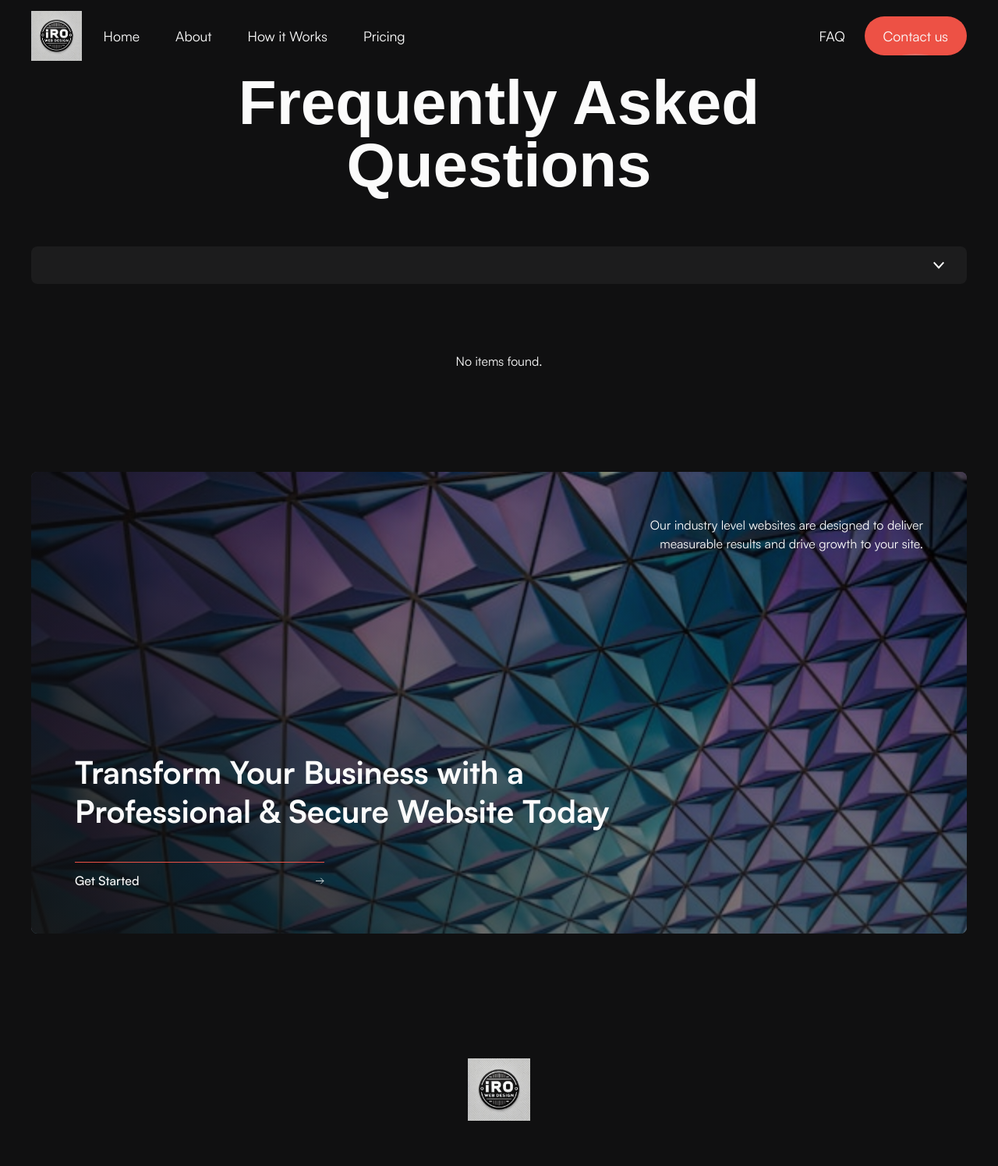
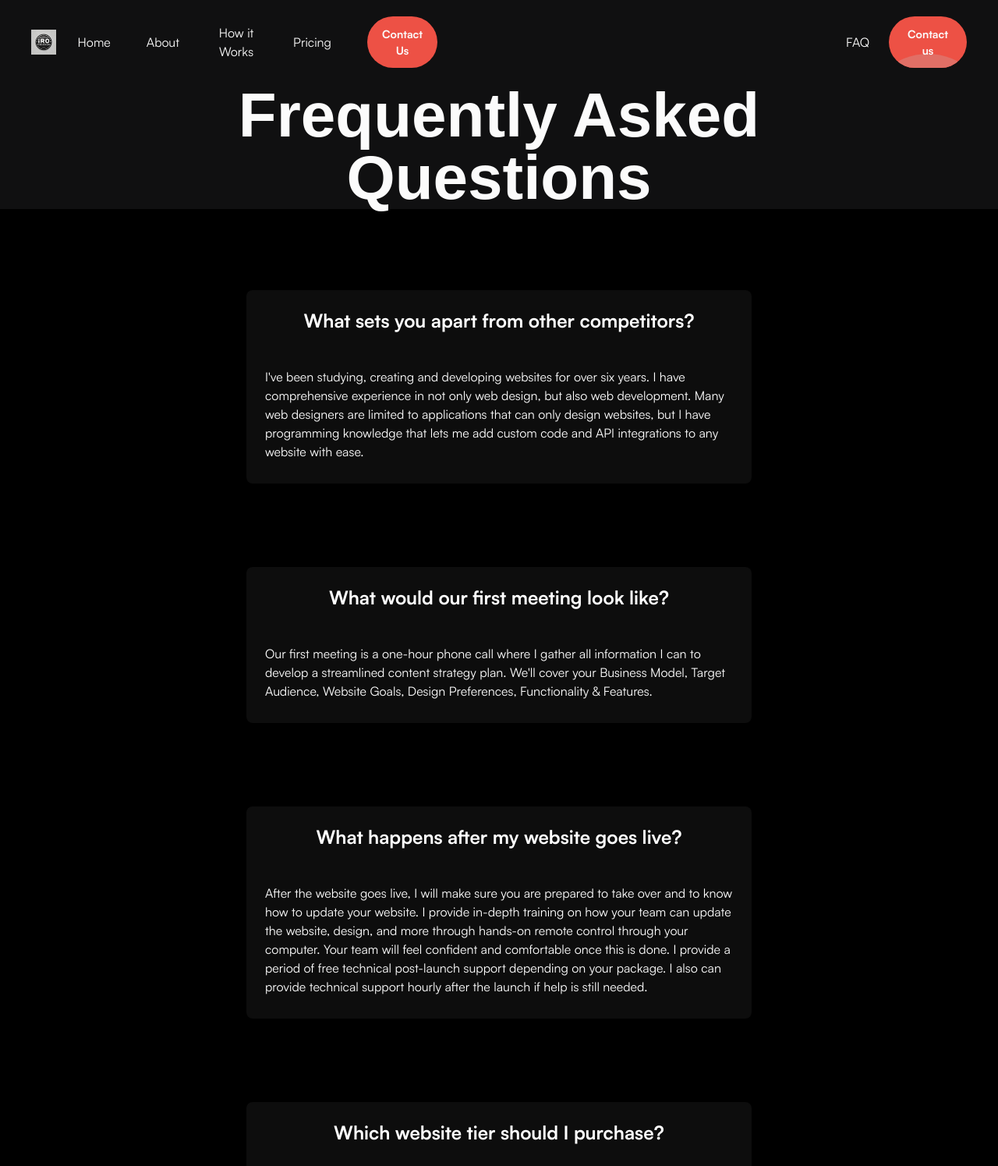
Before and after one commit to kywebb/iro-web-design, a website: page public/faq.html in a window 1280 px wide. Shown: the top 1495 px of the page at 78% size. Drawn offline with nearby package versions, Linux system fonts and the light colour scheme; a script that the page names is missing.

Commit message:
added faq with the free form so it re-populates and removes old cms

```diff
--- a/public/faq.html
+++ b/public/faq.html
@@ -1,4 +1,4 @@
-<!DOCTYPE html><!--  This site was created in Webflow. https://webflow.com  --><!--  Last Published: Fri Apr 25 2025 03:32:09 GMT+0000 (Coordinated Universal Time)  -->
+<!DOCTYPE html><!--  This site was created in Webflow. https://webflow.com  --><!--  Last Published: Sat Feb 15 2025 23:46:42 GMT+0000 (Coordinated Universal Time)  -->
 <html data-wf-page="67ac0e5e70ffcb46b5ffbcf2" data-wf-site="67ac0e5e70ffcb46b5ffbc84">
 <head>
   <meta charset="utf-8">
@@ -17,10 +17,6 @@
   <link href="css/normalize.css" rel="stylesheet" type="text/css">
   <link href="css/webflow.css" rel="stylesheet" type="text/css">
   <link href="css/irowebdesign.webflow.css" rel="stylesheet" type="text/css">
-  <link href="https://fonts.googleapis.com" rel="preconnect">
-  <link href="https://fonts.gstatic.com" rel="preconnect" crossorigin="anonymous">
-  <script src="https://ajax.googleapis.com/ajax/libs/webfont/1.6.26/webfont.js" type="text/javascript"></script>
-  <script type="text/javascript">WebFont.load({  google: {    families: ["Montserrat:100,100italic,200,200italic,300,300italic,400,400italic,500,500italic,600,600italic,700,700italic,800,800italic,900,900italic"]  }});</script>
   <script type="text/javascript">!function(o,c){var n=c.documentElement,t=" w-mod-";n.className+=t+"js",("ontouchstart"in o||o.DocumentTouch&&c instanceof DocumentTouch)&&(n.className+=t+"touch")}(window,document);</script>
   <link href="images/favicon.png" rel="shortcut icon" type="image/x-icon">
   <link href="images/webclip.jpg" rel="apple-touch-icon">
@@ -30,29 +26,22 @@
     <div class="padding-global">
       <div class="container w-container">
         <div class="navbar-component">
-          <a href="index.html" data-w-id="6deb3682-e1f7-9f5f-adeb-87fc1448026f" class="brand w-nav-brand"><img sizes="(max-width: 767px) 98vw, (max-width: 991px) 728px, 940px" srcset="images/iro-logo-p-500.jpeg 500w, images/iro-logo-p-800.jpeg 800w, images/iro-logo.jpeg 1024w" alt="A gray background with a black circle with the words &quot;Iro Web Design&quot; enclosed within. " src="images/iro-logo.jpeg" loading="lazy" class="image-3"></a>
+          <a href="index.html" data-w-id="6deb3682-e1f7-9f5f-adeb-87fc1448026f" class="brand w-nav-brand"><img sizes="(max-width: 479px) 11vw, (max-width: 767px) 7vw, (max-width: 991px) 5vw, 4vw" srcset="images/iro-logo-p-500.jpeg 500w, images/iro-logo-p-800.jpeg 800w, images/iro-logo.jpeg 1024w" alt="A gray background with a black circle with the words &quot;Iro Web Design&quot; enclosed within. " src="images/iro-logo.jpeg" loading="lazy"></a>
           <div class="nav-menu-wrap">
             <div>
               <nav role="navigation" class="nav-menu w-nav-menu">
                 <a href="index.html" class="nav-link w-inline-block">
-                  <div class="navbar-text">Home</div>
+                  <div>Home</div>
                 </a>
                 <a href="about.html" class="nav-link w-inline-block">
-                  <div class="navbar-text">About</div>
+                  <div>About</div>
                 </a>
                 <a href="howitworks.html" class="nav-link w-inline-block">
-                  <div class="navbar-text">How it Works</div>
+                  <div>How it Works</div>
                 </a>
                 <a href="pricing.html" class="nav-link w-inline-block">
-                  <div class="navbar-text">Pricing</div>
+                  <div>Pricing</div>
                 </a>
-                <div class="mobile-navbar-content">
-                  <a href="#" class="link-block-navbar w-inline-block">
-                    <div>What’s New</div>
-                  </a>
-                  <a href="faq.html" aria-current="page" class="link-block-navbar w-inline-block w--current">
-                    <div>Help</div>
-                  </a>
                   <a href="contact.html" class="primary-button w-inline-block">
                     <div class="text-size-small text-weight-bold">Contact Us</div>
                   </a>
@@ -66,11 +55,11 @@
             </div>
             <div class="right-navbar-content">
               <a href="faq.html" aria-current="page" class="link-block-navbar w-inline-block w--current">
-                <div class="navbar-text">FAQ</div>
+                <div>FAQ</div>
               </a>
               <a href="contact.html" class="primary-button w-inline-block">
                 <div class="relative">
-                  <div class="navbar-text">Contact us</div>
+                  <div class="text-size-small text-weight-bold">Contact us</div>
                 </div>
                 <div class="button-elipse"></div>
               </a>
@@ -93,38 +82,65 @@
       </div>
     </div>
   </section>
-  <section class="faq">
+
+
+  <section class="faq" style="background-color: black; text-align: center; color: white; padding: 40px 0;">
     <div class="padding-global">
       <div class="w-layout-blockcontainer container small w-container">
-        <div class="faq-component w-dyn-list">
-          <div role="list" class="faq-list w-dyn-items">
-            <div role="listitem" class="faq-item w-dyn-item">
-              <div class="faq-top">
-                <div class="faq-title-wrapper">
-                  <div class="text-size-medium w-dyn-bind-empty"></div>
-                </div>
-                <div class="faq-action-wrapper"><img loading="lazy" src="images/FAQ-Arrow.svg" alt="Arrow" class="arrow"></div>
-              </div>
-              <div class="faq-bottom">
-                <div class="faq-bottom-content">
-                  <p id="w-node-b0baddf6-0c43-40d8-7f14-c746c2b3a395-b5ffbcf2" class="w-dyn-bind-empty"></p>
-                </div>
-              </div>
+        <div class="faq-component">
+
+          <div class="faq-item" style="margin-bottom: 30px;">
+            <h3 style="font-size: 1.5em; margin: 0;">What sets you apart from other competitors?</h3>
+            <div style="max-width: 600px; margin: 0 auto; text-align: left; margin-top: 15px;">
+              <p style="font-size: 1em; margin: 5px 0;">I've been studying, creating and developing websites for over
+                six years. I have comprehensive experience in not only web design, but also web development. Many web
+                designers are limited to applications that can only design websites, but I have programming knowledge
+                that lets me add custom code and API integrations to any website with ease.</p>
             </div>
           </div>
-          <div class="empty-state w-dyn-empty">
-            <div>No items found.</div>
+
+          <div class="faq-item" style="margin-bottom: 30px;">
+            <h3 style="font-size: 1.5em; margin: 0;">What would our first meeting look like?</h3>
+            <div style="max-width: 600px; margin: 0 auto; text-align: left; margin-top: 15px;">
+              <p style="font-size: 1em; margin: 5px 0;">Our first meeting is a one-hour phone call where I gather all
+                information I can to develop a streamlined content strategy plan. We'll cover your Business Model, Target
+                Audience, Website Goals, Design Preferences, Functionality & Features.</p>
+            </div>
+          </div>
+
+
+
+          <div class="faq-item" style="margin-bottom: 30px;">
+            <h3 style="font-size: 1.5em; margin: 0;">What happens after my website goes live?</h3>
+            <div style="max-width: 600px; margin: 0 auto; text-align: left; margin-top: 15px;">
+              <p style="font-size: 1em; margin: 5px 0;">After the website goes live, I will make sure you are prepared to
+                take over and to know how to update your website. I provide in-depth training on how your team can update
+                the website, design, and more through hands-on remote control through your computer. Your team will feel
+                confident and comfortable once this is done. I provide a period of free technical post-launch support depending
+                on your package. I also can provide technical support hourly after the launch if help is still needed.</p>
+            </div>
+          </div>
+          <div class="faq-item" style="margin-bottom: 30px;">
+            <h3 style="font-size: 1.5em; margin: 0;">Which website tier should I purchase?</h3>
+            <div style="max-width: 600px; margin: 0 auto; text-align: left; margin-top: 15px;">
+              <p style="font-size: 1em; margin: 5px 0;">The Starter Professional Website is perfect for solo individuals.
+                The Advanced Professional Website is ideal for personal brands, while the Premium Professional Website is
+                best for businesses. However, people may choose lower or higher tiers for all sorts of reasons.</p>
+            </div>
           </div>
         </div>
       </div>
     </div>
   </section>
+
+
+
   <section>
     <div class="padding-global">
       <div class="w-layout-blockcontainer container w-container">
         <div class="banner-wrapper">
           <div class="banner-content">
-            <div class="top-content navbar-plaintext">
+            <div class="top-content">
               <div class="max-width-38ch">
                 <div class="text-align-right">
                   <div>Our industry level websites are designed to deliver measurable results and drive growth to your site.</div>
@@ -132,8 +148,8 @@
               </div>
             </div>
             <div class="bottom-content">
-              <div class="max-width-65ch">
-                <div class="heading-5 text-weight-bold">Transform Your Business with a Professional &amp; Secure Website Today</div>
+              <div class="max-width-50ch">
+                <div class="heading-5 text-weight-bold">Transform Your Business with a Professional Website Today</div>
               </div>
               <a href="pricing.html" class="banner-button w-inline-block">
                 <div class="banner-button-line">
@@ -147,7 +163,7 @@
             </div>
           </div>
           <div class="banner-overlay"></div>
-          <div class="banner-background"><img class="unsplash-image" src="images/NFs6dRTBgaM.jpg" width="2426" height="1728" alt="A picture of a laptop on a desk with some sort of analytics software opened up on it." style="color:#404040;background-color:#404040" sizes="(max-width: 767px) 100vw, (max-width: 991px) 728px, 940px" loading="lazy" srcset="images/NFs6dRTBgaM-p-500.jpg 500w, images/NFs6dRTBgaM.jpg 600w"></div>
+          <div class="banner-background"><img class="unsplash-image" src="images/hpjSkU2UYSU.jpg" width="2426" height="1728" alt="A picture of a laptop on a desk with some sort of analytics software opened up on it." style="color:#404040;background-color:#404040" sizes="(max-width: 479px) 93vw, (max-width: 767px) 95vw, (max-width: 991px) 92vw, 93vw" loading="lazy" srcset="images/hpjSkU2UYSU-p-500.jpg 500w, images/hpjSkU2UYSU.jpg 600w"></div>
         </div>
       </div>
     </div>
@@ -156,9 +172,9 @@
     <div class="padding-global">
       <div class="w-layout-blockcontainer container w-container">
         <div class="footer-component">
-          <div data-w-id="93f4457d-ec22-3c66-b213-0b7ef6a67132" class="footer-heading"><img sizes="(max-width: 767px) 100vw, (max-width: 991px) 728px, 940px" height="Auto" alt="A gray background with a black circle with the words &quot;Iro Web Design&quot; enclosed within it. " src="images/iro-logo.jpeg" loading="lazy" srcset="images/iro-logo-p-500.jpeg 500w, images/iro-logo-p-800.jpeg 800w, images/iro-logo.jpeg 1024w" class="iro-logo"></div>
+          <div data-w-id="93f4457d-ec22-3c66-b213-0b7ef6a67132" class="footer-heading"><img sizes="64px" height="Auto" alt="A gray background with a black circle with the words &quot;Iro Web Design&quot; enclosed within it. " src="images/iro-logo.jpeg" loading="lazy" srcset="images/iro-logo-p-500.jpeg 500w, images/iro-logo-p-800.jpeg 800w, images/iro-logo.jpeg 1024w" class="iro-logo"></div>
           <div data-w-id="93f4457d-ec22-3c66-b213-0b7ef6a67134" class="w-layout-grid footer-grid">
-            <div class="footer-grid-wrap">
+            <div id="w-node-_93f4457d-ec22-3c66-b213-0b7ef6a67135-f6a6712e" class="footer-grid-wrap">
               <div class="text-size-large text-weight-medium">
                 <a href="howitworks.html" class="link-5">Explore</a>
               </div>
@@ -168,7 +184,7 @@
               <a href="about.html" class="footer-link">About</a>
               <a href="howitworks.html" class="footer-link">How it Works</a>
             </div>
-            <div class="footer-grid-wrap">
+            <div id="w-node-_93f4457d-ec22-3c66-b213-0b7ef6a67159-f6a6712e" class="footer-grid-wrap">
               <div class="text-size-large text-weight-medium">
                 <a href="contact.html" class="link-4">Support</a>
               </div>
```
